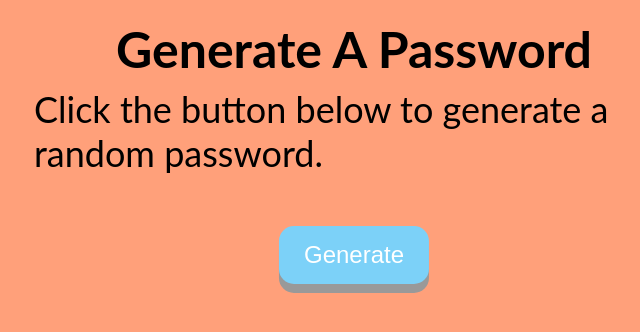
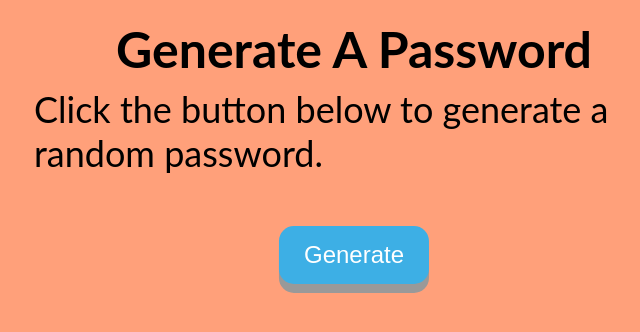
Before and after one commit to nathankazuki/PasswordManager, a Node server app: page /generate in a window 1280 px wide, with the pointer over the restyled element. Shown: the part 145-477 px from the top of the page, without its empty margins (286-926 px from the left). Run offline with Node 20, Linux system fonts and the light colour scheme.

Commit message:
Changed button colour

```diff
--- a/views/partials/header.hbs
+++ b/views/partials/header.hbs
@@ -99,10 +99,10 @@
 			box-shadow: 0 9px #999;
 		}
 
-		.generate-password:hover {background-color: #7cd1f8}
+		.generate-password:hover {background-color: #3dafe5}
 
 		.generate-password:active {
-		background-color: #7cd1f8;
+		background-color: #3dafe5;
 		box-shadow: 0 5px #666;
 		}
 
```
